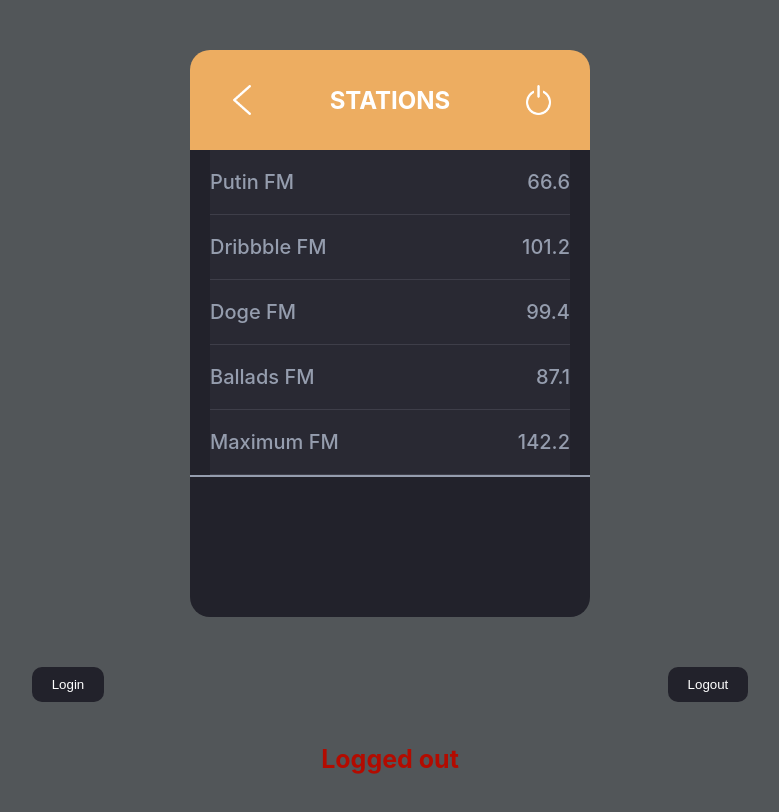
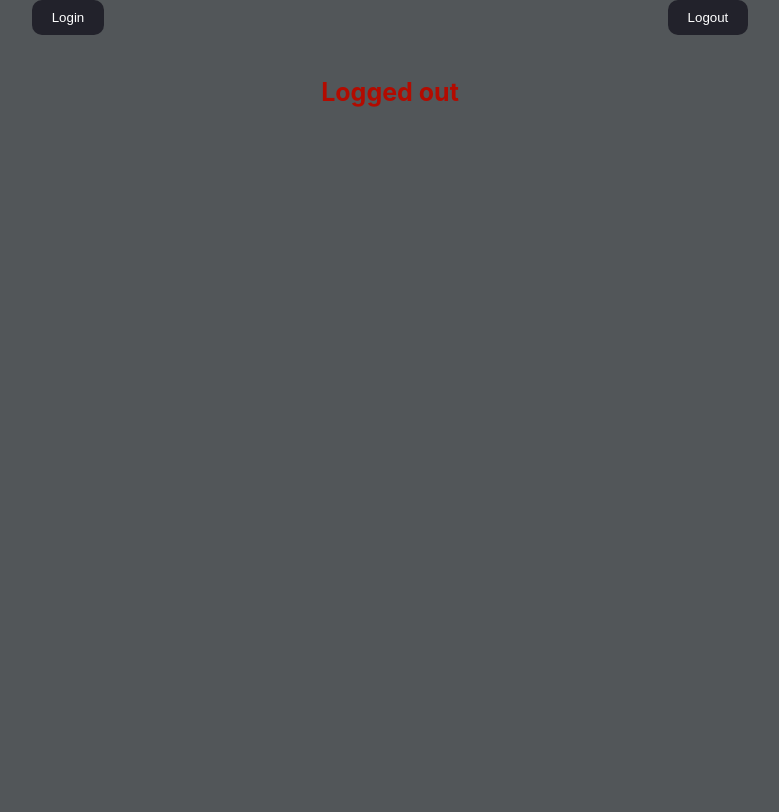
Before and after one commit to urreita9/turtleTask, a React (Create React App) app in the folder 03-radioWidget/radio_widget/: page / in a window 1280 px wide. Shown: the top 812 px of the page, without its empty margins (250-1029 px from the left). Built offline with nearby package versions, Linux system fonts and the light colour scheme.

Commit message:
conditional rendering of RadioContainer

```diff
--- a/03-radioWidget/radio_widget/src/App.tsx
+++ b/03-radioWidget/radio_widget/src/App.tsx
@@ -1,3 +1,4 @@
+import { useAuth0 } from '@auth0/auth0-react';
 import React from 'react';
 
 import './App.module.css';
@@ -5,9 +6,10 @@ import { AuthContainer } from './components/AuthContainer/AuthContainer';
 import { RadioContainer } from './components/RadioContainer/RadioContainer';
 
 function App() {
+	const { user } = useAuth0();
 	return (
 		<div className='App'>
-			<RadioContainer />
+			{user && <RadioContainer />}
 
 			<AuthContainer />
 		</div>
```
